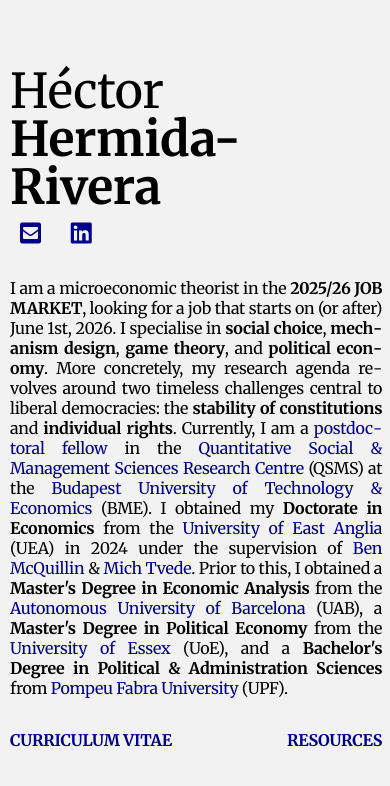
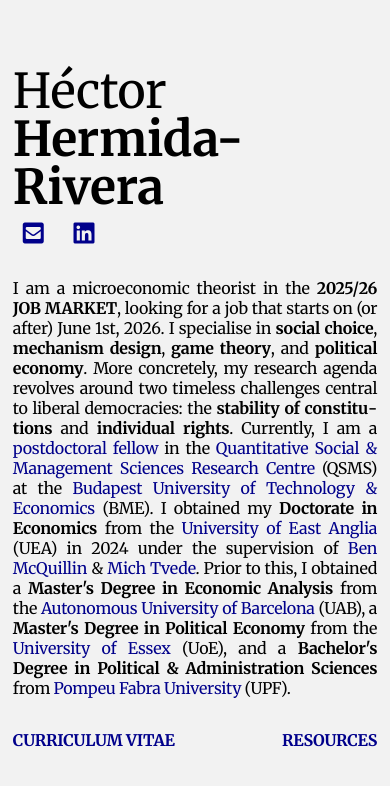
Before and after one commit to HectorHermidaRivera/hectorhermidarivera.github.io, a Jekyll site: the page built from index.md, in a window 390 px wide. Shown: the top 786 px of the page. Built offline with Jekyll 4.4.1, drawn with Linux system fonts in a browser that asks for light colours; a style sheet for code colours, icons or effects is not loaded.

Commit message:
Update style.css

```diff
--- a/assets/css/style.css
+++ b/assets/css/style.css
@@ -408,7 +408,7 @@ h2.collapsible-link {
     padding-left: 1dvw !important;
     padding-right: 1dvw !important;
     max-width: 1025px !important;
-    width: 98dvw !important;
+    width: 96dvw !important;
   }
 }
 
```
